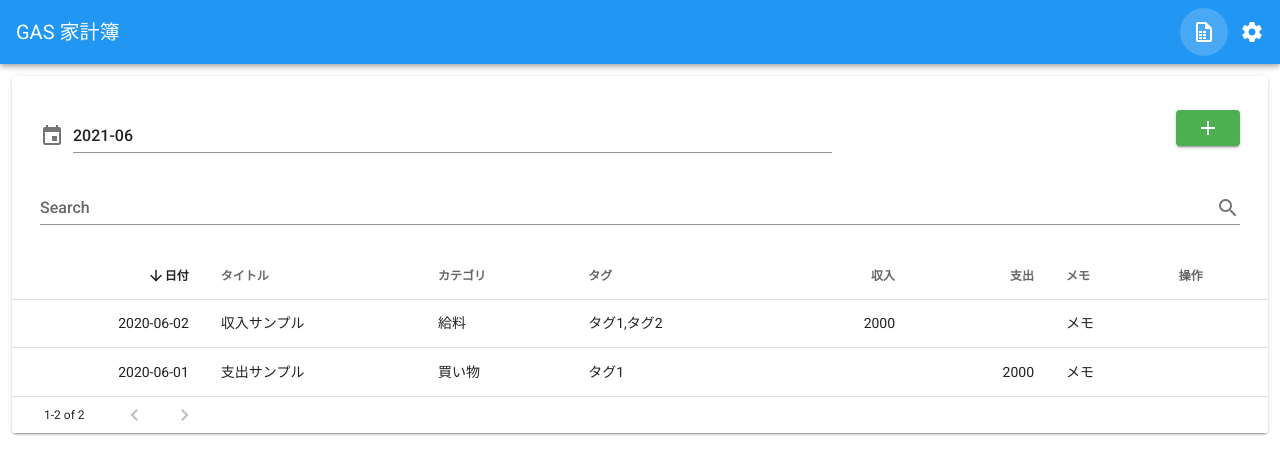
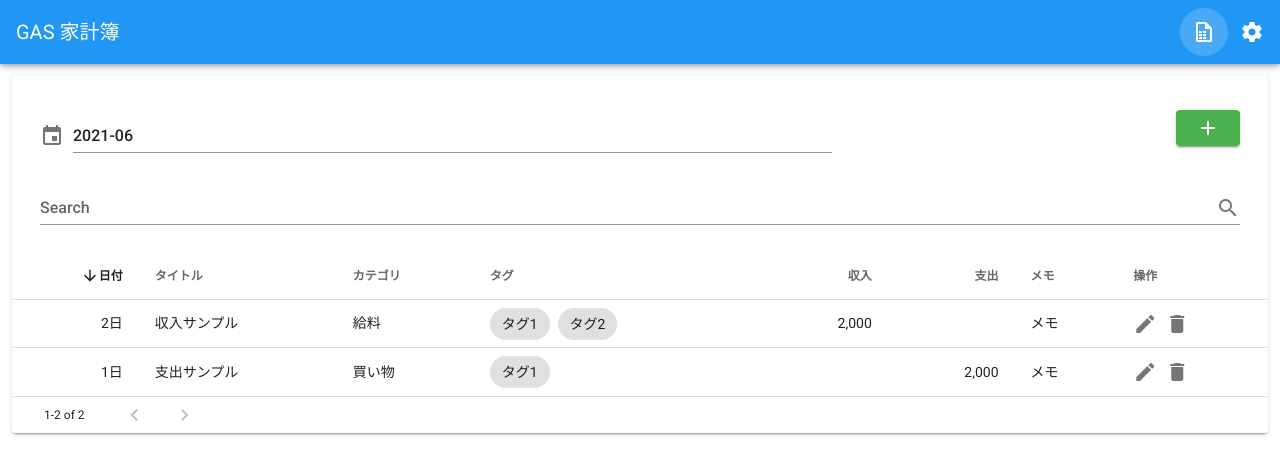
Before and after one commit to RyosukeOguni/gas_household, a Vue app: page /#/ in a window 1280 px wide. Shown: the top 474 px of the page. Built offline with nearby package versions, Linux system fonts and the light colour scheme.

Commit message:
[update]v-data-tableの操作追加

```diff
--- a/src/views/Home.vue
+++ b/src/views/Home.vue
@@ -69,6 +69,34 @@
         :items-per-page="30"
         mobile-breakpoint="0"
       >
+        <!-- 日付列 -->
+        <!-- この中で、日付は item.date でアクセスできる -->
+        <template v-slot:[`item.date`]="{ item }">
+          <!-- '2020-06-01'.slice(-2) → 01-->
+          <!-- parseInt(01) + '日'  → '1日' -->
+          {{ parseInt(item.date.slice(-2)) + '日' }}
+        </template>
+        <!-- タグ列 -->
+        <template #[`item.tags`]="{ item }">
+          <div v-if="item.tags">
+            <v-chip class="mr-2" v-for="(tag, i) in item.tags.split(',')" :key="i">
+              {{ tag }}
+            </v-chip>
+          </div>
+        </template>
+        <!-- 収入列 -->
+        <template #item.income="{ item }">
+          {{ separate(item.income) }}
+        </template>
+        <!-- 支出列 -->
+        <template v-slot:item.outgo="{ item }">
+          {{ separate(item.outgo) }}
+        </template>
+        <!-- 操作列 -->
+        <template v-slot:item.actions="{}">
+          <v-icon class="mr-2">mdi-pencil</v-icon>
+          <v-icon>mdi-delete</v-icon>
+        </template>
       </v-data-table>
     </v-card>
   </div>
@@ -139,5 +167,15 @@ export default {
       return { itemsPerPageText: '', itemsPerPageOptions: [] }
     },
   },
+
+  methods: {
+    /**
+     * 数字を3桁区切りにして返します。
+     * 受け取った数が null のときは null を返します。
+     */
+    separate(num) {
+      return num !== null ? num.toString().replace(/(\d)(?=(\d{3})+$)/g, '$1,') : null
+    },
+  },
 }
 </script>
```
Also changed, not shown: .eslintrc.js.
